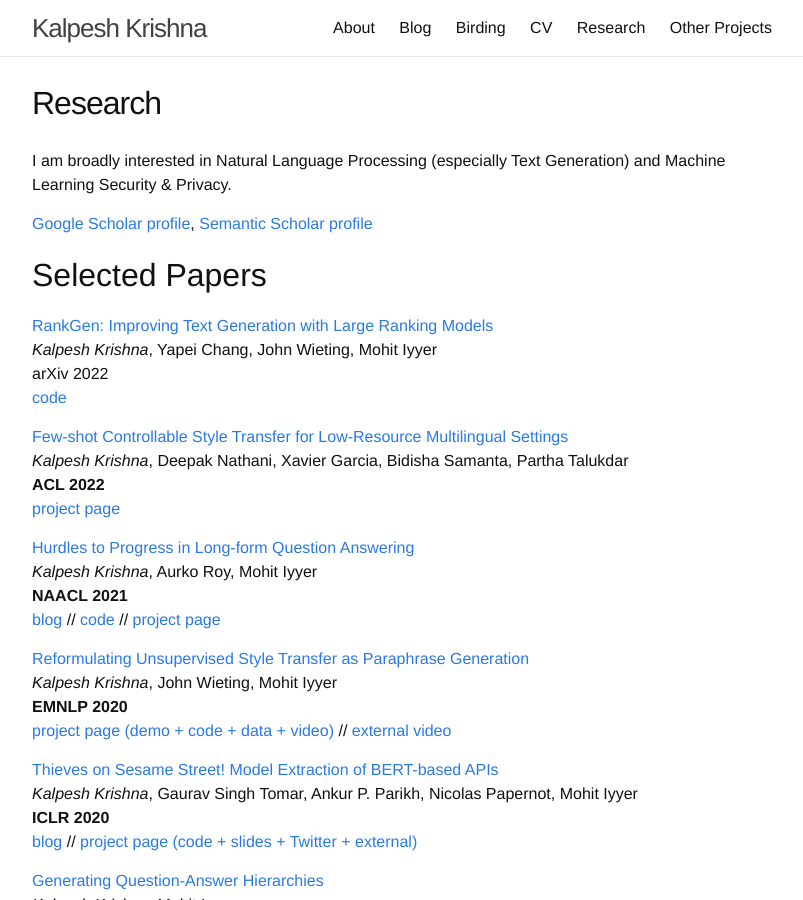
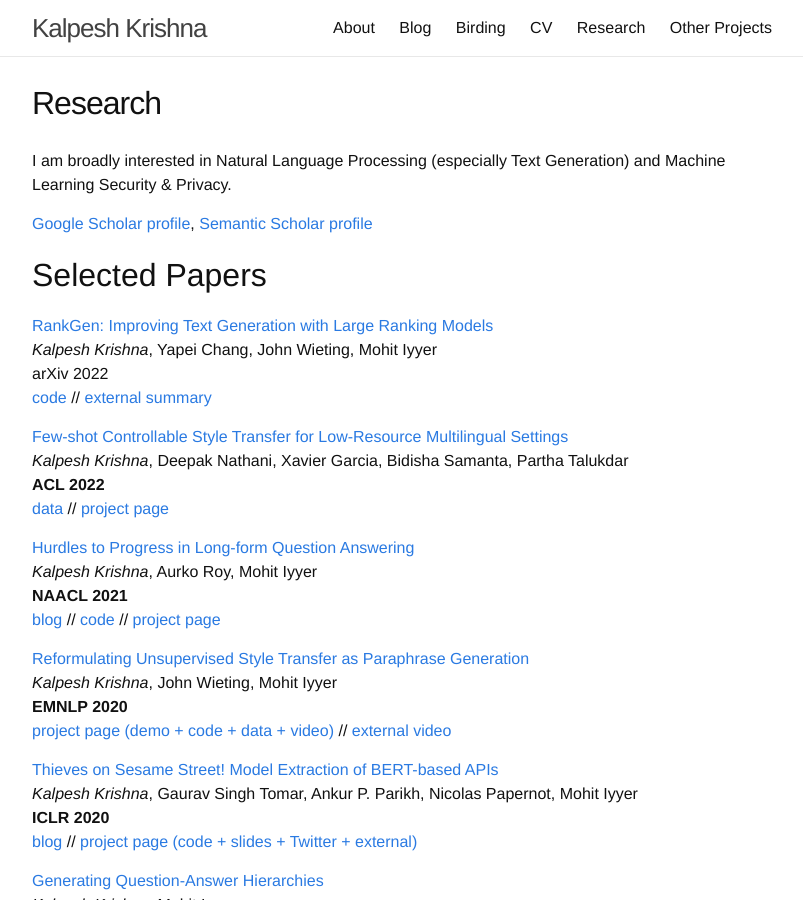
Before and after one commit to martiansideofthemoon/martiansideofthemoon.github.io, a Jekyll site: the page built from _pages/research.md, in a window 1280 px wide and 900 px high. Shown: the whole window, without its empty margins (238-1041 px from the left). Built offline with Jekyll 4.4.1, drawn with Linux system fonts in a browser that asks for light colours; comment, search, counter and statistics services are not loaded.

Commit message:
Update research.md

```diff
--- a/_pages/research.md
+++ b/_pages/research.md
@@ -13,12 +13,12 @@ I am broadly interested in Natural Language Processing (especially Text Generati
 [RankGen: Improving Text Generation with Large Ranking Models](https://arxiv.org/abs/2205.09726)
 *Kalpesh Krishna*, Yapei Chang, John Wieting, Mohit Iyyer
 arXiv 2022
-[code](https://github.com/martiansideofthemoon/rankgen)
+[code](https://github.com/martiansideofthemoon/rankgen) // [external summary](https://dblalock.substack.com/p/2022-5-22-arxiv-roundup-rankgen-deep?s=w)
 
 [Few-shot Controllable Style Transfer for Low-Resource Multilingual Settings](https://arxiv.org/abs/2110.07385)
 *Kalpesh Krishna*, Deepak Nathani, Xavier Garcia, Bidisha Samanta, Partha Talukdar
 **ACL 2022**
-[project page]({% post_url 2022-03-03-acl22 %})
+[data](https://github.com/google-research-datasets/informal) // [project page]({% post_url 2022-03-03-acl22 %})
 
 [Hurdles to Progress in Long-form Question Answering](https://arxiv.org/abs/2103.06332)
 *Kalpesh Krishna*, Aurko Roy, Mohit Iyyer
```
